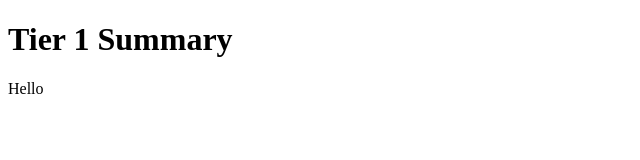
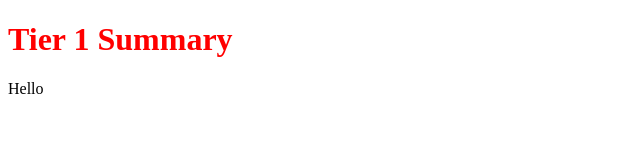
Before and after one commit to MrOrtiz1988/tier-1-summary-video, a plain HTML site: page index.html in a window 1280 px wide. Shown: the whole page, without its empty margins (0-640 px from the left). Drawn offline with Linux system fonts and the light colour scheme.

Commit message:
added stylesheet

```diff
--- a/index.html
+++ b/index.html
@@ -5,6 +5,8 @@
     <meta http-equiv="X-UA-Compatible" content="IE=edge">
     <meta name="viewport" content="width=device-width, initial-scale=1.0">
     <title>tier 1 summary</title>
+    <!-- link to css -->
+    <link rel="stylesheet" href="main.css">
 </head>
 <body>
 
--- /dev/null
+++ b/main.css
@@ -0,0 +1,3 @@
+h1 {
+    color: red;
+}
```
